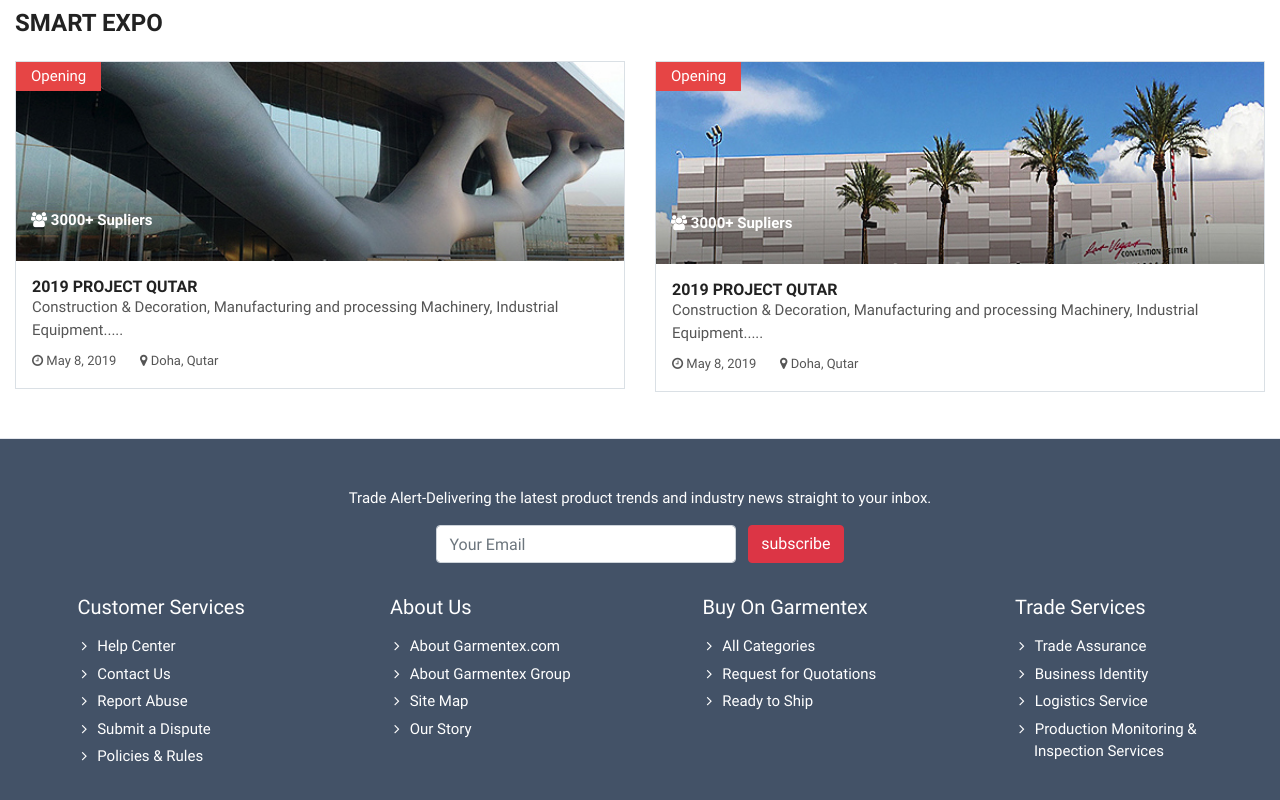
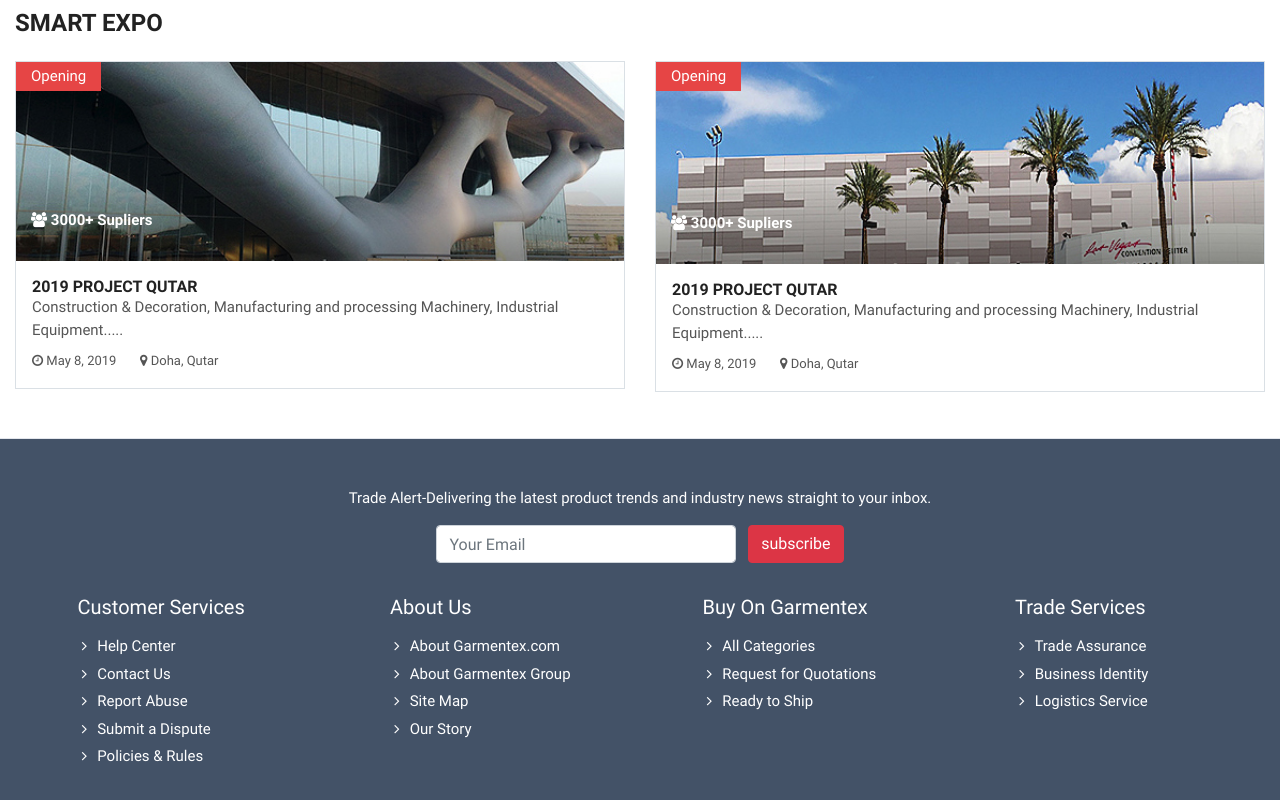
Before and after one commit to marufurr/garmentexbd_html_view, a plain HTML site: page index.html in a window 1280 px wide. Shown: the part 2494-3294 px from the top of the page. Drawn offline with Linux system fonts and the light colour scheme.

Commit message:
Update index.html

```diff
--- a/index.html
+++ b/index.html
@@ -666,12 +666,7 @@
               Logistics Service
             </a>
           </li>
-          <li>
-            <a href="#">
-              <span><i class="fa fa-angle-right" aria-hidden="true"></i></span>
-              Production Monitoring & Inspection Services
-            </a>
-          </li>
+
         </ul>
       </div>
     </div>
```
